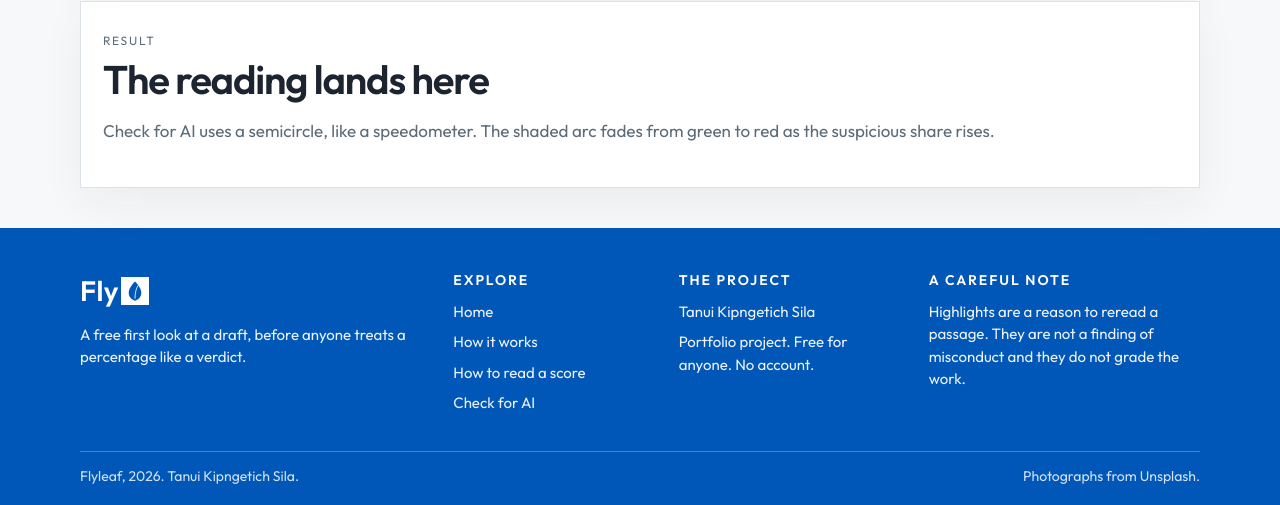
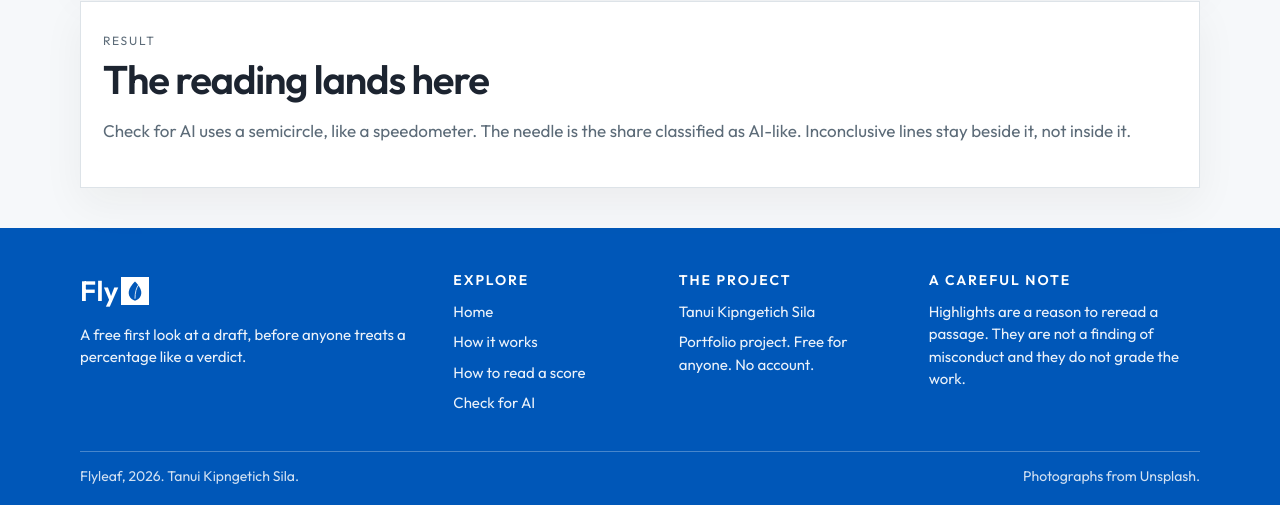
Before and after one commit to silatanui/Flyleaf, a Flask app: page /check in a window 1280 px wide. Shown: the part 866-1371 px from the top of the page. Run offline with Flask 3, Linux system fonts and the light colour scheme.

Commit message:
Show only the AI-like share as the headline score.
Inconclusive text stays a separate note on the gauge, the homepage, and the PDF report.

Co-authored-by: Cursor <cursoragent@cursor.com>

```diff
--- a/detector/report_pdf.py
+++ b/detector/report_pdf.py
@@ -248,21 +248,20 @@ def _overview(page, width, fontname, fontobj, result: dict, filename: str, total
     height = page.rect.height
     _bar(page, width, height, fontname, fontobj, 2, total, "AI Writing Overview", filename, True, heavy=True)
     _bar(page, width, height, fontname, fontobj, 2, total, "AI Writing Overview", filename, False, heavy=True)
-    detected = int(result.get("detected_percent") or 0)
     ai_only = int(result.get("flagged_percent") or 0)
     unsure = int(result.get("uncertain_percent") or 0)
     x = 48
     y = 78
     content_w = width - 96
-    score = f"{detected}%"
+    score = f"{ai_only}%"
     _put(page, (x, y), score, 32, fontname, BLUE, heavy=True)
-    _put(page, (x + _width(fontobj, score, 32) + 8, y), "detected as AI", 18, fontname, BLUE, heavy=True)
+    _put(page, (x + _width(fontobj, score, 32) + 8, y), "AI-like", 18, fontname, BLUE, heavy=True)
     y += 22
     y = _write(
         page,
         fontname,
         fontobj,
-        "The percentage covers the whole document. Passages are read together, not one printed line at a time.",
+        "The headline is only passages classified as AI-like. Inconclusive passages are listed separately and are not added into that number.",
         x,
         y,
         content_w * 0.62,
--- a/static/js/app.js
+++ b/static/js/app.js
@@ -104,12 +104,12 @@ function gaugeArc(cx, cy, radius, start, end) {
 }
 
 function explainReading(reading) {
-  const { ai, uncertain, suspicious } = reading;
-  let detail = "The draft was read as human-like.";
-  if (suspicious > 0 && uncertain === 0) detail = `${ai}% was classified as AI-like.`;
-  if (suspicious > 0 && ai === 0) detail = `None of it was classified as clearly AI-like. ${uncertain}% was inconclusive.`;
-  if (ai > 0 && uncertain > 0) detail = `${ai}% was classified as AI-like, while ${uncertain}% was inconclusive.`;
-  return `${suspicious}% AI-like or suspicious content. ${detail} The result is an estimate and does not establish whether the text was written by AI.`;
+  const { ai, uncertain } = reading;
+  let lead = "The draft was read as human-like.";
+  if (ai > 0 && uncertain === 0) lead = `${ai}% was classified as AI-like.`;
+  if (ai === 0 && uncertain > 0) lead = `None of it was classified as clearly AI-like. ${uncertain}% was inconclusive.`;
+  if (ai > 0 && uncertain > 0) lead = `${ai}% was classified as AI-like. ${uncertain}% was inconclusive.`;
+  return `${lead} The result is an estimate and does not establish whether the text was written by AI.`;
 }
 
 let gaugeSerial = 0;
@@ -119,7 +119,7 @@ function drawGauge(host, reading, caption) {
   const cy = 168;
   const radius = 112;
   const width = 28;
-  const value = Math.max(0, Math.min(100, reading.suspicious));
+  const value = Math.max(0, Math.min(100, reading.ai));
   const color = speedColor(value);
   const start = Math.PI;
   const end = Math.PI + Math.PI * (value / 100);
@@ -136,7 +136,7 @@ function drawGauge(host, reading, caption) {
   }).join("");
   const [sx, sy] = gaugePoint(cx, cy, 18, end);
   const [nx, ny] = gaugePoint(cx, cy, radius - width / 2 - 8, end);
-  host.innerHTML = `<svg viewBox="0 0 480 300" role="img" aria-label="${value}% AI-like or suspicious">
+  host.innerHTML = `<svg viewBox="0 0 480 300" role="img" aria-label="${value}% AI-like, ${reading.uncertain}% inconclusive">
     <defs>
       <linearGradient id="${gradientId}" x1="${leftX}" y1="${cy}" x2="${rightX}" y2="${cy}" gradientUnits="userSpaceOnUse">
         <stop offset="0%" stop-color="#1f9d57"></stop>
@@ -157,14 +157,14 @@ function drawGauge(host, reading, caption) {
     <text x="${cx + radius}" y="${cy + 22}" text-anchor="middle" font-family="Outfit, sans-serif" font-size="13" fill="#5c6b7a">100</text>
     <text x="120" y="268" text-anchor="middle" font-family="Outfit, sans-serif" font-size="22" font-weight="650" fill="#172033">${reading.human}%</text>
     <text x="120" y="288" text-anchor="middle" font-family="Outfit, sans-serif" font-size="12" fill="#5c6b7a">Human-like</text>
-    <text x="360" y="268" text-anchor="middle" font-family="Outfit, sans-serif" font-size="22" font-weight="650" fill="${color}">${value}%</text>
-    <text x="360" y="288" text-anchor="middle" font-family="Outfit, sans-serif" font-size="12" fill="#5c6b7a">AI-like or suspicious</text>
+    <text x="360" y="268" text-anchor="middle" font-family="Outfit, sans-serif" font-size="22" font-weight="650" fill="#6b5b8a">${reading.uncertain}%</text>
+    <text x="360" y="288" text-anchor="middle" font-family="Outfit, sans-serif" font-size="12" fill="#5c6b7a">Inconclusive</text>
   </svg>`;
 }
 
 function showReport(result) {
   const reading = readingOf(result.flagged_percent, result.uncertain_percent);
-  drawGauge(document.querySelector("#donut"), reading, "suspicious");
+  drawGauge(document.querySelector("#donut"), reading, "AI-like");
   document.querySelector("#donut-blurb").textContent = `${explainReading(reading)} Confidence is ${result.confidence}.`;
   document.querySelector("#confidence-line").textContent = "";
 
--- a/templates/check.html
+++ b/templates/check.html
@@ -50,7 +50,7 @@
       <div id="report-empty" class="empty-report">
         <p class="eyebrow">Result</p>
         <h2>The reading lands here</h2>
-        <p>Check for AI uses a semicircle, like a speedometer. The shaded arc fades from green to red as the suspicious share rises.</p>
+        <p>Check for AI uses a semicircle, like a speedometer. The needle is the share classified as AI-like. Inconclusive lines stay beside it, not inside it.</p>
       </div>
 
       <div id="report-body" hidden>
@@ -64,7 +64,7 @@
           <span class="swatch human">Human-like</span>
         </div>
         <article id="essay" class="essay"></article>
-        <p class="footnote">The needle is the suspicious share: lines classified as AI-like, plus lines that were inconclusive. Cyan highlights were classified as AI-like. Purple highlights were inconclusive. The result is an estimate, not a finding.</p>
+        <p class="footnote">The needle is only the share classified as AI-like. Inconclusive is the separate number on the right. Cyan highlights were classified as AI-like. Purple highlights were inconclusive. The result is an estimate, not a finding.</p>
       </div>
 
       <div id="rewrite-body" hidden>
@@ -78,7 +78,7 @@
           <button id="copy" type="button" class="ghost">Copy</button>
           <button id="check-rewrite" type="button" class="ghost">Check this rewrite</button>
         </div>
-        <p class="footnote">Before and after use the same suspicious share as Check for AI. A lower number means less of the rewrite was read as AI-like or inconclusive.</p>
+        <p class="footnote">Before and after use the same AI-like headline as Check for AI. Inconclusive stays a separate number. A lower headline means less of the rewrite was classified as AI-like.</p>
       </div>
     </section>
   </div>
@@ -95,5 +95,5 @@
 </div>
 {% endblock %}
 {% block scripts %}
-<script src="{{ url_for('static', filename='js/app.js') }}?v=21"></script>
+<script src="{{ url_for('static', filename='js/app.js') }}?v=22"></script>
 {% endblock %}
--- a/templates/review.html
+++ b/templates/review.html
@@ -4,7 +4,7 @@
 <div class="review-bar">
   <div class="review-bar-inner">
     <p class="review-file">{{ summary.filename }}</p>
-    <p class="review-score">{{ summary.detected_percent }}% detected as AI</p>
+    <p class="review-score">{{ summary.flagged_percent }}% AI-like · {{ summary.uncertain_percent }}% inconclusive</p>
     <a class="button ghost" href="{{ url_for('review_download', review_id=review_id) }}">Download</a>
     <button type="button" class="button" id="print-review">Print</button>
   </div>
```
Also changed, not shown: templates/home.html (+9 -9 lines).
